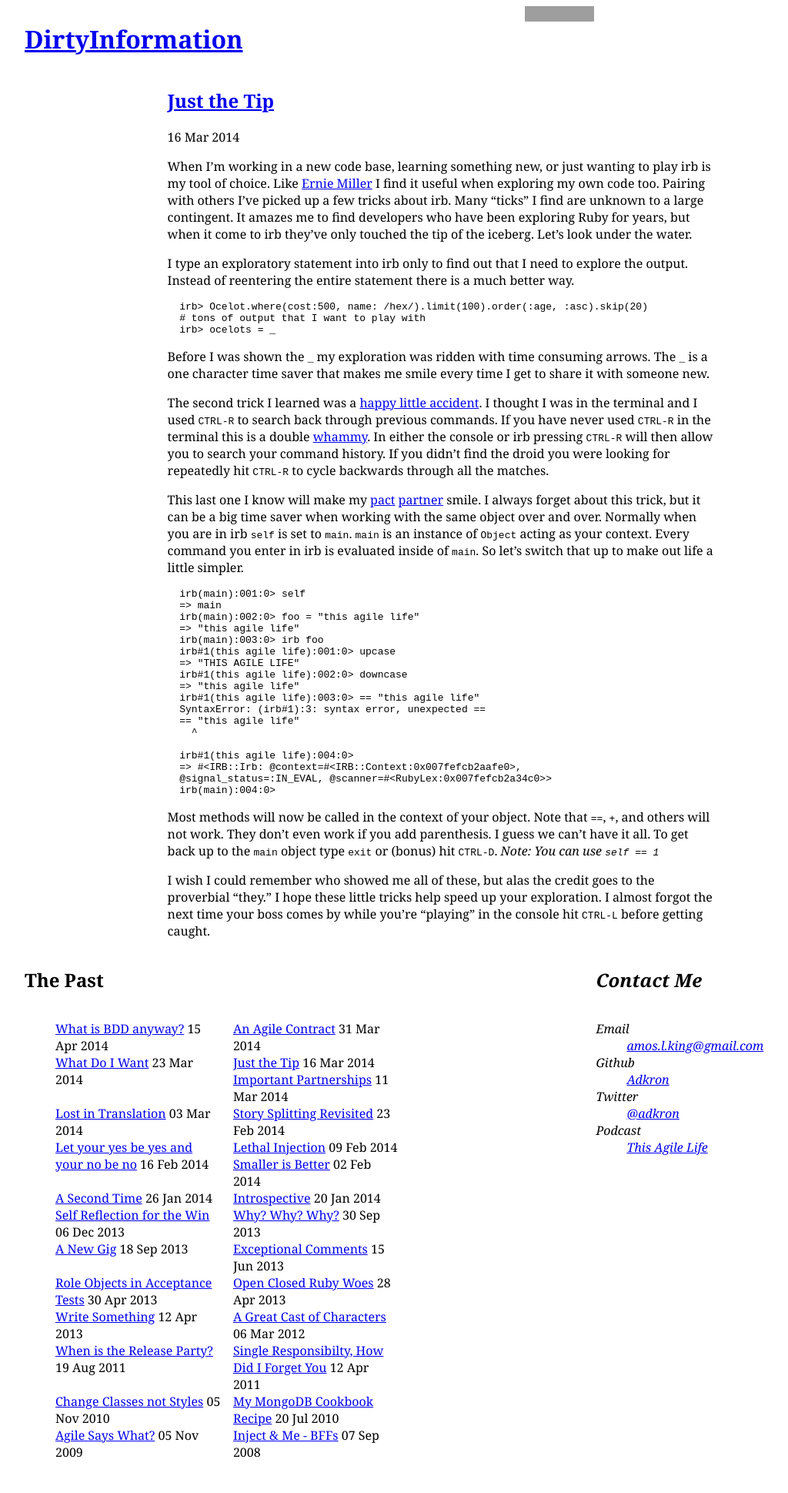
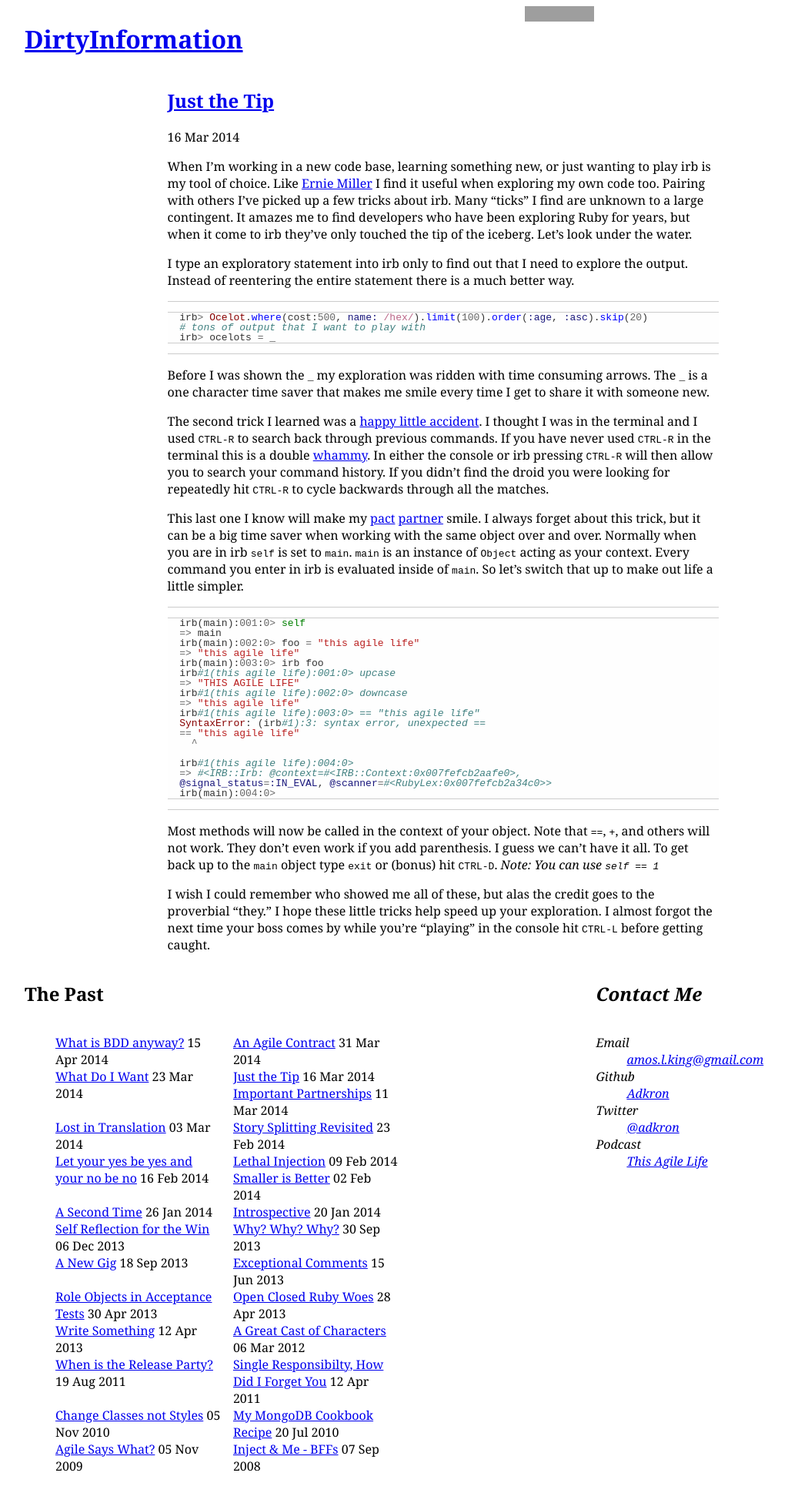
Before and after one commit to adkron/dirtyinformation.com, a Jekyll site: the page built from _posts/2014-3-16-just-the-tip.markdown, in a window 1280 px wide. Shown: the whole page at 77% size, without its empty margins (64-1088 px from the left). Built offline with Jekyll 4.4.1, drawn with Linux system fonts in a browser that asks for light colours; Markdown is read by kramdown in place of the engine named in the settings; grey boxes are pictures that could not be loaded.

Commit message:
Adds syntax highlighting css
Amos King @adkron <amos.l.king@gmail.com>

```diff
--- a/_includes/head.html
+++ b/_includes/head.html
@@ -8,3 +8,4 @@
 
 <!-- Homepage CSS -->
 <link rel="stylesheet" href="/stylesheets/screen.css" type="text/css" media="screen, projection" />
+<link rel="stylesheet" href="/stylesheets/syntax.css" type="text/css" media="screen, projection" />
--- /dev/null
+++ b/stylesheets/syntax.css
@@ -0,0 +1,74 @@
+.highlight {
+	font-size: 13px;
+	border-top: 1px solid #CCC;
+	border-bottom: 1px solid #CCC;
+}
+.highlight br {
+  height: 0px;
+}
+.highlight pre {
+  background: #FEFEFE;
+  color: #333;
+  line-height: 100%;
+}
+.hll { background-color: #ffffcc }
+.c { color: #408080; font-style: italic } /* Comment */
+.err { border: 1px solid #FF0000 } /* Error */
+.k { color: #008000; font-weight: bold } /* Keyword */
+.o { color: #666666 } /* Operator */
+.cm { color: #408080; font-style: italic } /* Comment.Multiline */
+.cp { color: #BC7A00 } /* Comment.Preproc */
+.c1 { color: #408080; font-style: italic } /* Comment.Single */
+.cs { color: #408080; font-style: italic } /* Comment.Special */
+.gd { color: #A00000 } /* Generic.Deleted */
+.ge { font-style: italic } /* Generic.Emph */
+.gr { color: #FF0000 } /* Generic.Error */
+.gh { color: #000080; font-weight: bold } /* Generic.Heading */
+.gi { color: #00A000 } /* Generic.Inserted */
+.go { color: #808080 } /* Generic.Output */
+.gp { color: #000080; font-weight: bold } /* Generic.Prompt */
+.gs { font-weight: bold } /* Generic.Strong */
+.gu { color: #800080; font-weight: bold } /* Generic.Subheading */
+.gt { color: #0040D0 } /* Generic.Traceback */
+.kc { color: #008000; font-weight: bold } /* Keyword.Constant */
+.kd { color: #008000; font-weight: bold } /* Keyword.Declaration */
+.kn { color: #008000; font-weight: bold } /* Keyword.Namespace */
+.kp { color: #008000 } /* Keyword.Pseudo */
+.kr { color: #008000; font-weight: bold } /* Keyword.Reserved */
+.kt { color: #B00040 } /* Keyword.Type */
+.m { color: #666666 } /* Literal.Number */
+.s { color: #BA2121 } /* Literal.String */
+.na { color: #7D9029 } /* Name.Attribute */
+.nb { color: #008000 } /* Name.Builtin */
+.nc { color: #0000FF; font-weight: bold } /* Name.Class */
+.no { color: #880000 } /* Name.Constant */
+.nd { color: #AA22FF } /* Name.Decorator */
+.ni { color: #999999; font-weight: bold } /* Name.Entity */
+.ne { color: #D2413A; font-weight: bold } /* Name.Exception */
+.nf { color: #0000FF } /* Name.Function */
+.nl { color: #A0A000 } /* Name.Label */
+.nn { color: #0000FF; font-weight: bold } /* Name.Namespace */
+.nt { color: #008000; font-weight: bold } /* Name.Tag */
+.nv { color: #19177C } /* Name.Variable */
+.ow { color: #AA22FF; font-weight: bold } /* Operator.Word */
+.w { color: #bbbbbb } /* Text.Whitespace */
+.mf { color: #666666 } /* Literal.Number.Float */
+.mh { color: #666666 } /* Literal.Number.Hex */
+.mi { color: #666666 } /* Literal.Number.Integer */
+.mo { color: #666666 } /* Literal.Number.Oct */
+.sb { color: #BA2121 } /* Literal.String.Backtick */
+.sc { color: #BA2121 } /* Literal.String.Char */
+.sd { color: #BA2121; font-style: italic } /* Literal.String.Doc */
+.s2 { color: #BA2121 } /* Literal.String.Double */
+.se { color: #BB6622; font-weight: bold } /* Literal.String.Escape */
+.sh { color: #BA2121 } /* Literal.String.Heredoc */
+.si { color: #BB6688; font-weight: bold } /* Literal.String.Interpol */
+.sx { color: #008000 } /* Literal.String.Other */
+.sr { color: #BB6688 } /* Literal.String.Regex */
+.s1 { color: #BA2121 } /* Literal.String.Single */
+.ss { color: #19177C } /* Literal.String.Symbol */
+.bp { color: #008000 } /* Name.Builtin.Pseudo */
+.vc { color: #19177C } /* Name.Variable.Class */
+.vg { color: #19177C } /* Name.Variable.Global */
+.vi { color: #19177C } /* Name.Variable.Instance */
+.il { color: #666666 } /* Literal.Number.Integer.Long */
```
